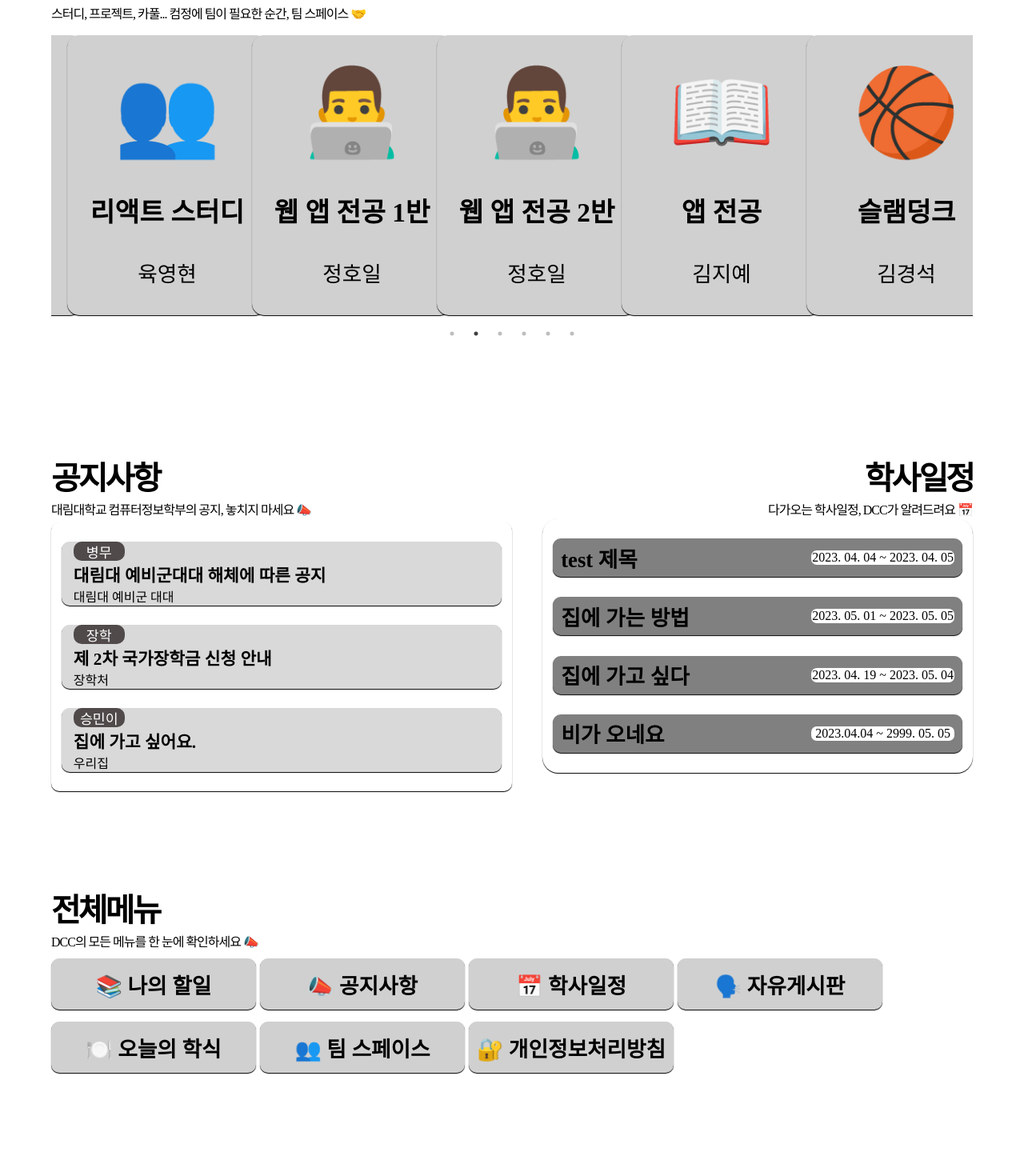
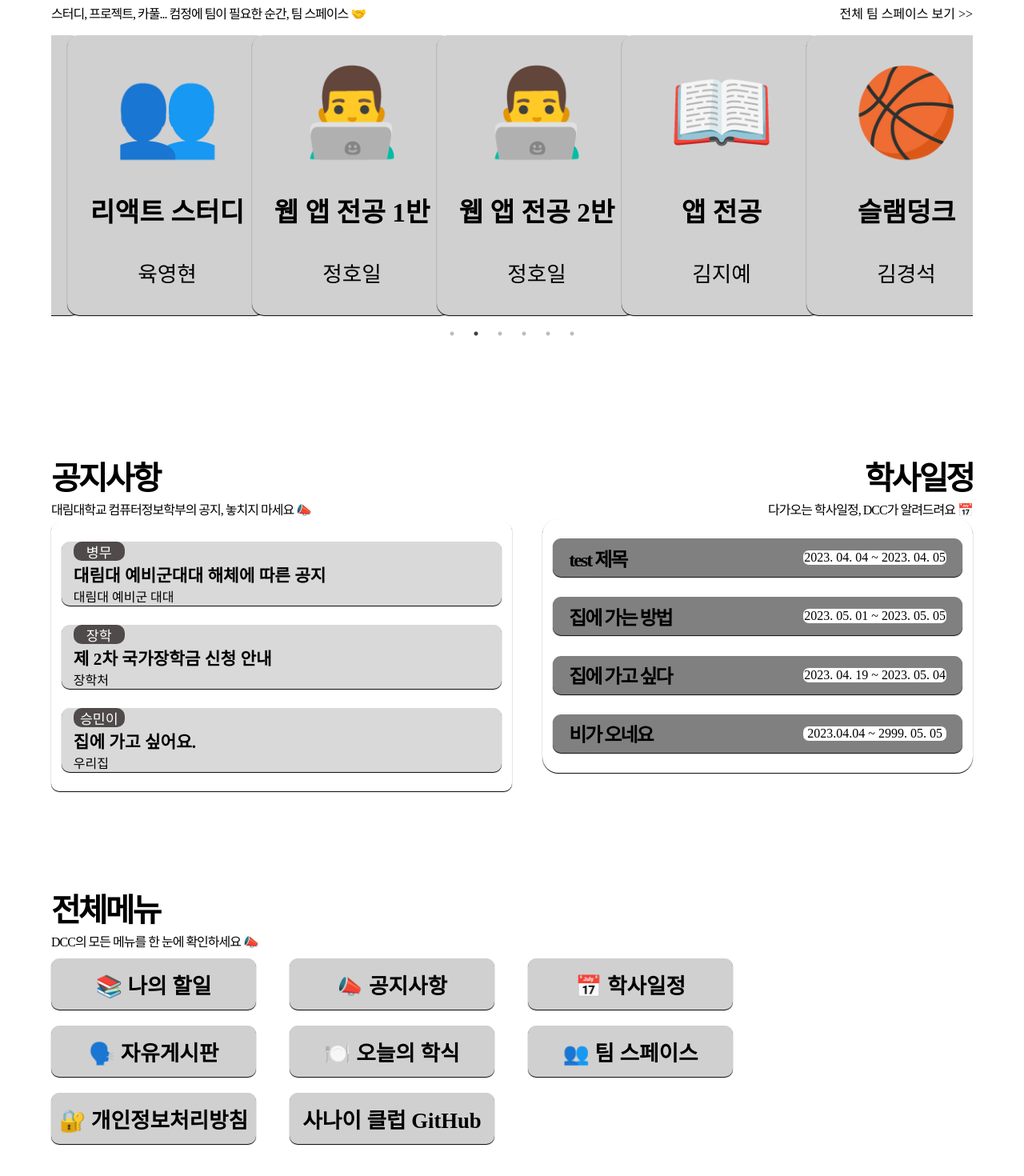
Before and after one commit to HarenKei/DCC_FE, a Next.js app: page /Main/Main in a window 1280 px wide. Shown: the part 564-2034 px from the top of the page at 80% size. Built offline with nearby package versions, Linux system fonts and the light colour scheme.

Commit message:
Update Main : Apply Some Detail for Design

```diff
--- a/package.json
+++ b/package.json
@@ -16,6 +16,7 @@
     "eslint": "8.37.0",
     "eslint-config-next": "13.2.4",
     "next": "13.2.4",
+    "prop-types": "^15.8.1",
     "react": "18.2.0",
     "react-dom": "18.2.0",
     "react-horizontal-scrolling-menu": "^4.0.1",
--- a/pages/Main/MainClass.tsx
+++ b/pages/Main/MainClass.tsx
@@ -11,7 +11,7 @@ interface Props {
 const MainClass = (props: Props) => {
     return(
         <MainClassContainer>
-          <MainClassTitle>현재 강의📖</MainClassTitle>
+          <MainClassTitle>현재 강의 📖</MainClassTitle>
 
           <MainClassContents>
             <MainClassContentTitleP>{props.classTitle}</MainClassContentTitleP>
--- a/pages/Main/MainMeal.tsx
+++ b/pages/Main/MainMeal.tsx
@@ -6,7 +6,7 @@ const MainMeal = () => {
   return (
     <MainMealContainer>
       <MainMealCardContainer>
-        <MainMealTitle>오늘의 학식🍽️</MainMealTitle>
+        <MainMealTitle>오늘의 학식 🍽️</MainMealTitle>
         <MainMealCard
           corner={"corner1"}
           meal={"쇠고기 쌀국수 |  사모사 튀김"}
--- a/pages/Main/MainMenu.tsx
+++ b/pages/Main/MainMenu.tsx
@@ -39,6 +39,11 @@ const dummyDataArray = [
     title: "🔐 개인정보처리방침",
     link: "/Privacy",
   },
+  {
+    id: "m8",
+    title: "사나이 클럽 GitHub",
+    link: "https://github.com/RealManClub"
+  }
 ];
 
 const MainMenu = () => {
--- a/pages/Main/MainTask.tsx
+++ b/pages/Main/MainTask.tsx
@@ -10,7 +10,7 @@ const MainTask = () => {
 
         <MainTitleAndLinkZone>
           <MainTaskBannerTitle>My Task 📚</MainTaskBannerTitle>
-          <Link href="/MyTask">more</Link>
+          <Link href="/MyTask">내 할 일 관리하기 &gt;&gt;</Link>
         </MainTitleAndLinkZone>
 
         <TaskCard
--- a/pages/Main/MainTeamSpace.tsx
+++ b/pages/Main/MainTeamSpace.tsx
@@ -4,6 +4,7 @@ import styled from "styled-components";
 import Slider from "react-slick";
 import 'slick-carousel/slick/slick.css';
 import 'slick-carousel/slick/slick-theme.css';
+import Link from "next/link";
 
 const dummyDataArray = [
   {
@@ -86,9 +87,12 @@ const MainTeamSpace = () => {
   return (
     <MainTeamSpaceContainer>
       <MainTeamSpaceTitleH1>팀 스페이스</MainTeamSpaceTitleH1>
+      <MainTeamSpaceIntroLink>
       <MainTeamSpaceIntroP>
         스터디, 프로젝트, 카풀... 컴정에 팀이 필요한 순간, 팀 스페이스 🤝
       </MainTeamSpaceIntroP>
+      <Link href="/TeamSpace">전체 팀 스페이스 보기 &gt;&gt;</Link>
+      </MainTeamSpaceIntroLink>
 
       <SliderContainer>
         <Slider {...settings}>
@@ -146,4 +150,15 @@ const SliderContainer = styled.div`
   }
 `;
 
+const MainTeamSpaceIntroLink = styled.div`
+  width: 100%;
+  display: flex;
+  flex-direction: row;
+  justify-content: space-between;
+
+  a{
+    font-weight: 100;
+  }
+`;
+
 export default MainTeamSpace;
--- a/src/Common/MainMenuCard.tsx
+++ b/src/Common/MainMenuCard.tsx
@@ -23,7 +23,7 @@ const MainMenuCardContainer = styled.div`
   border-radius: 10px;
   box-shadow: 0px 1px 1px black;
   background-color: #d0d0d0;
-  margin: 10px 5px 5px 0px;
+  margin: 10px 42px 10px 0px;
 
   display: flex;
   justify-content: center;
--- a/src/Common/MainScheduleCard.tsx
+++ b/src/Common/MainScheduleCard.tsx
@@ -35,9 +35,9 @@ const MainScheduleCardContainer = styled.div`
 `;
 
 const MainScheduleCardTitleH1 = styled.h1`
-  font-size: 20pt;
-  margin-left: 10px;
-
+  font-size: 18pt;
+  margin-left: 20px;
+  letter-spacing: -2px;
 `;
 
 const MainScheduleCardDateBanner = styled.div`
@@ -48,7 +48,7 @@ const MainScheduleCardDateBanner = styled.div`
   display: flex;
   justify-content: center;
   align-items: center;
-  margin-right: 10px;
+  margin-right: 20px;
 
 `;
 
```
Also changed, not shown: 1 other file (tests, documents, lock files or other folders).
